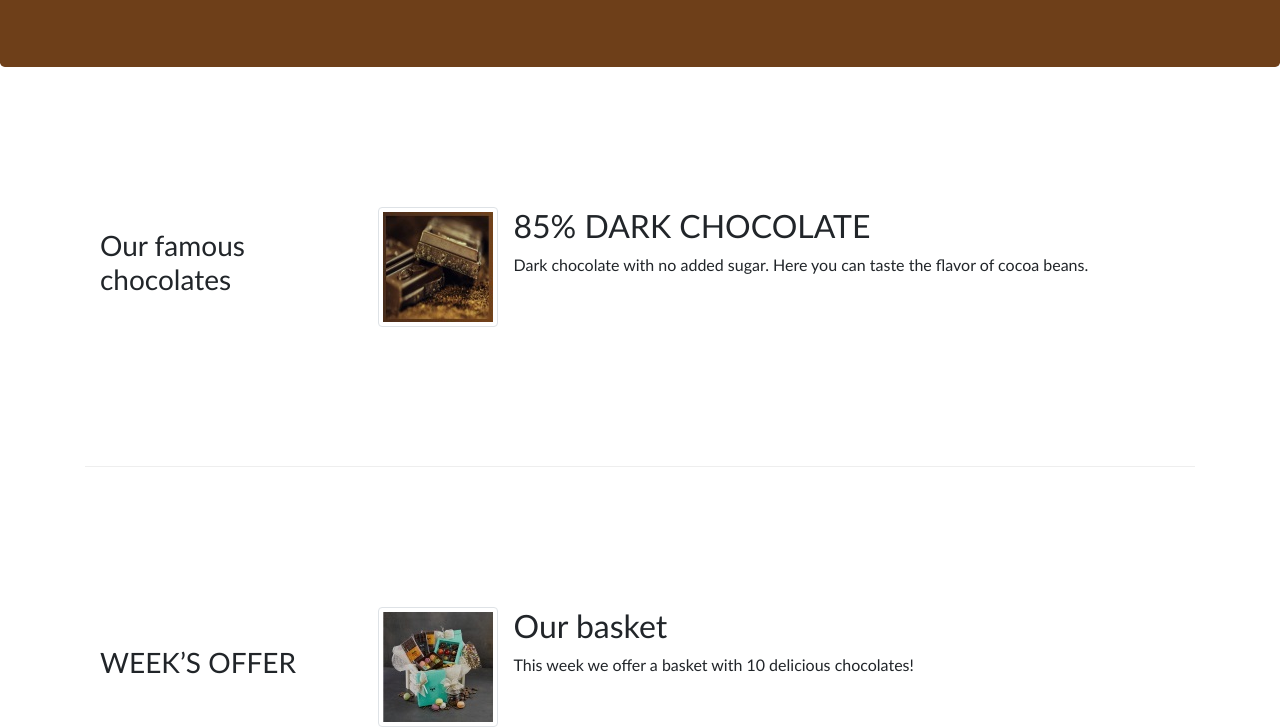
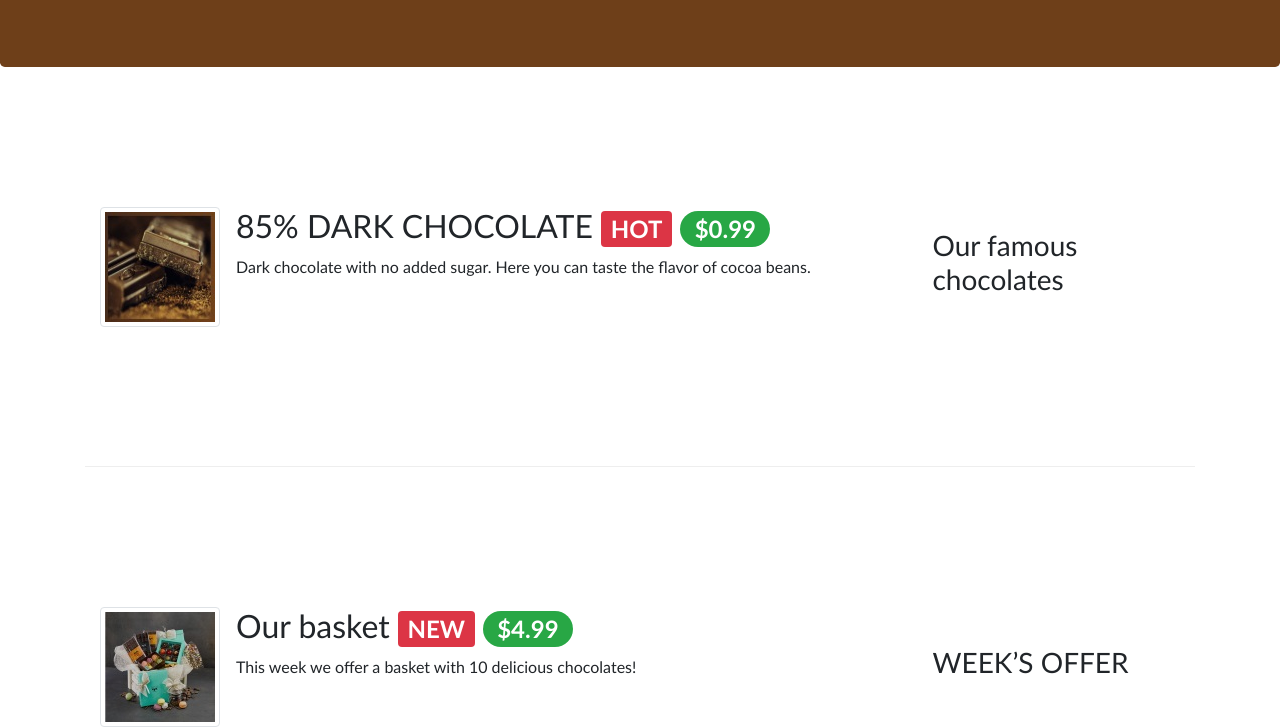
Before and after one commit to CeSeWo-LT/leChocolat, a website: page index.html in a window 1280 px wide. Shown: the part 243-971 px from the top of the page. Drawn offline with nearby package versions, Linux system fonts and the light colour scheme.

Commit message:
Bootstrap Assignment 4 Task

```diff
--- a/index.html
+++ b/index.html
@@ -54,7 +54,7 @@
 
     <div class="container">
         <div>
-            <div class="row row-content align-items-center">
+            <div class="row flex-row-reverse row-content align-items-center">
                 <div class="col-sm-4 col-md-3">
                     <h3>Our famous chocolates</h3>
                 </div>
@@ -62,7 +62,8 @@
                     <div class="media">
                         <img class="mr-3 img-thumbnail" src="images/dark85.jpg">
                         <div class="media-body">
-                            <h2>85% DARK CHOCOLATE</h2>
+                            <h2>85% DARK CHOCOLATE <span class="badge badge-danger">HOT</span>
+                                <span class="badge badge-pill badge-success">$0.99</span> </h2>
                             <p class="d-none d-sm-block">Dark chocolate with no added sugar. Here you can taste the
                                 flavor
                                 of cocoa
@@ -73,7 +74,7 @@
             </div>
 
 
-            <div class="row row-content align-items-center">
+            <div class="row flex-row-reverse row-content align-items-center">
                 <div class="col-sm-4 col-md-3">
                     <h3>WEEK’S OFFER</h3>
                 </div>
@@ -81,7 +82,8 @@
                     <div class="media">
                         <img class="mr-3 img-thumbnail" src="./images/promotion.jpg">
                         <div class="media-body">
-                            <h2>Our basket</h2>
+                            <h2>Our basket <span class="badge badge-danger">NEW</span>
+                                <span class="badge badge-pill badge-success">$4.99</span> </h2>
                             <p class="d-none d-sm-block">This week we offer a basket with 10 delicious chocolates! </p>
                         </div>
                     </div>
```
